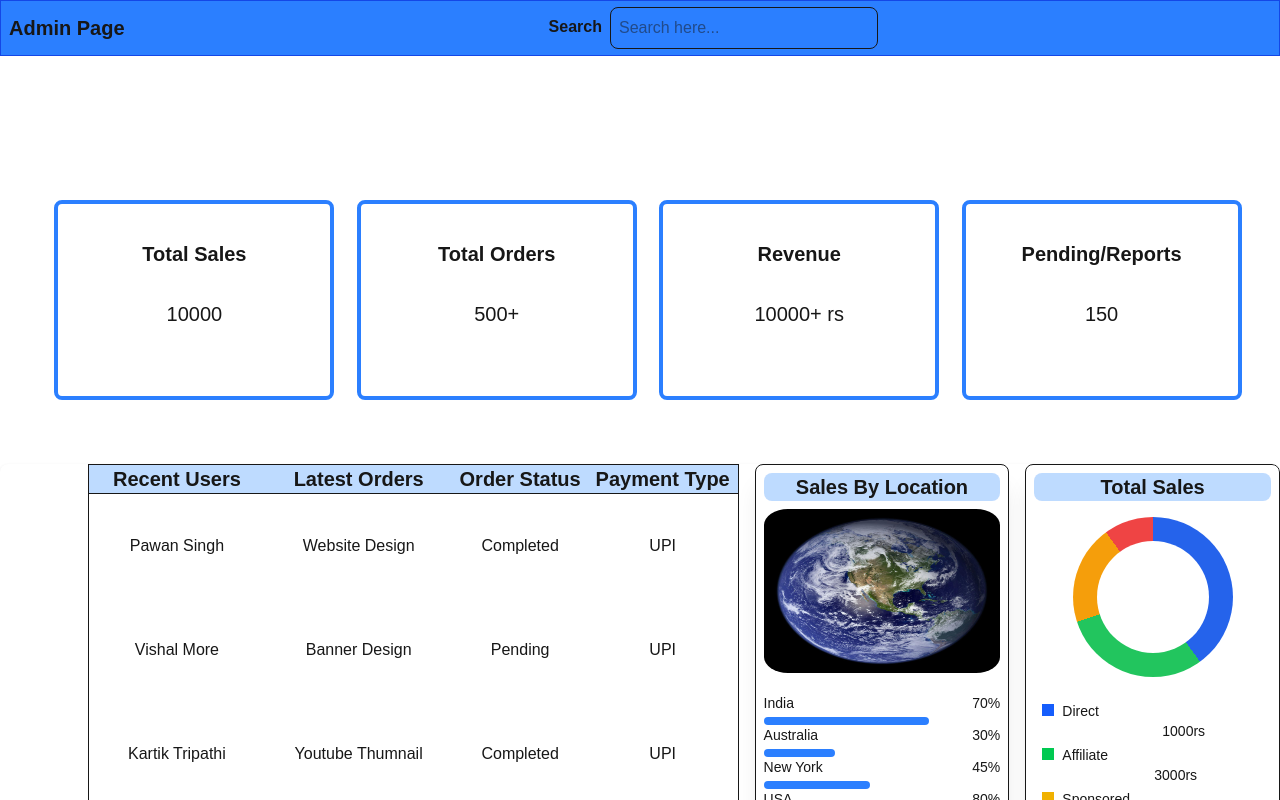
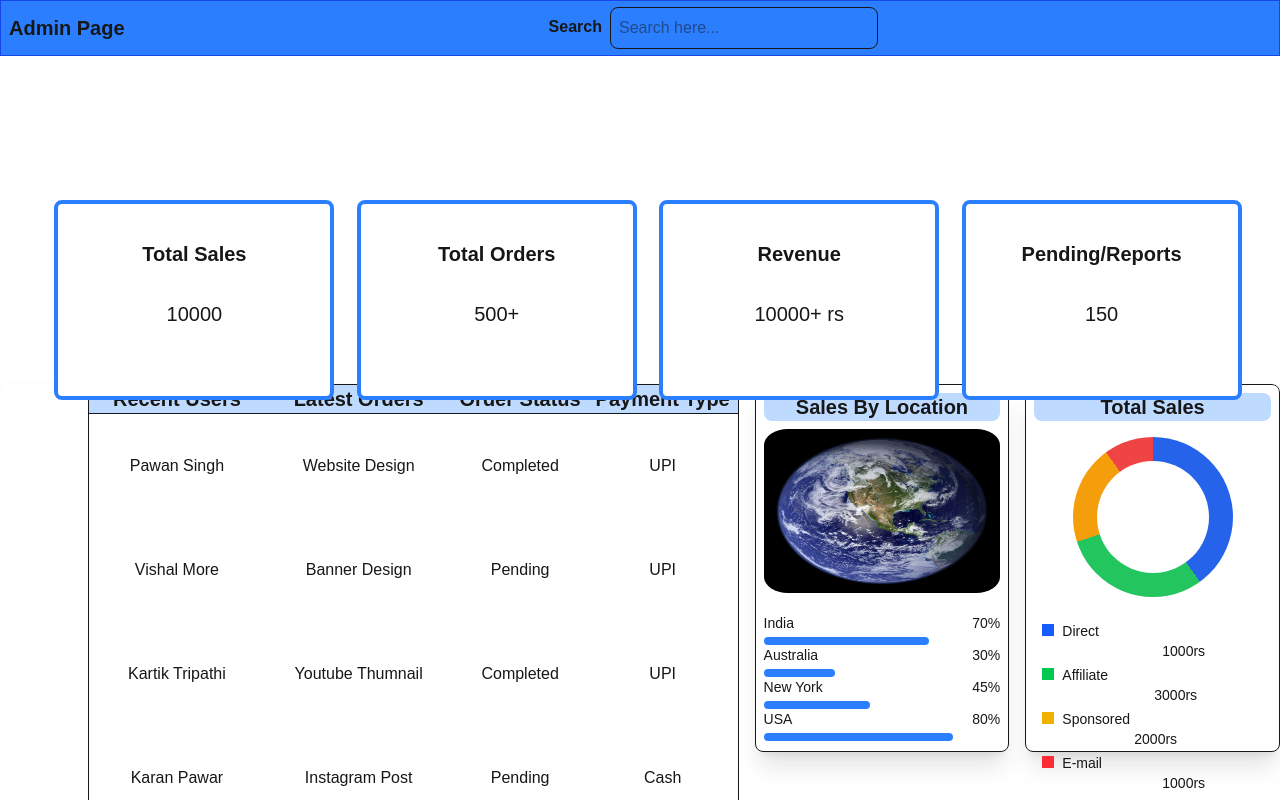
Before and after one commit to keshavgit23/Demo-Next-App, a Next.js app: page /admin in a window 1280 px wide. Shown: the top 800 px of the page. Built offline with nearby package versions, Linux system fonts and the light colour scheme.

Commit message:
Updated admin page layout

```diff
--- a/app/admin/page.tsx
+++ b/app/admin/page.tsx
@@ -1,6 +1,7 @@
 // import {useRouter} from "next/navigation";
 import AdminNavbar from "../components/AdminNavbar";
 import SmallCard from "../components/SmallCard";
+import AdminFooter from "../components/AdminFooter";
 
 export default function AdminPage() {
 
@@ -11,9 +12,9 @@ export default function AdminPage() {
             <SmallCard />
             <div>
 
-                <div className="flex justify-start mt-40 overflow-y-auto bg-white rounded-lg shadow">
-                    <table className=" w-180 border-collapse border border-2-grey ml-22">
-                        <thead className="bg-blue-200 rounded-lg">
+                <div className="flex justify-start mt-20 mb-10 overflow-y-auto bg-white rounded-lg shadow">
+                    <table className="w-180 border-collapse border border-2-grey ml-22 rounded-lg">
+                        <thead className="bg-blue-200">
                             <tr>
                                 <th className="text-xl font-semibold text-black-600 border-b">Recent Users</th>
                                 <th className="text-xl font-semibold text-black-500 border-b">Latest Orders</th>
@@ -96,6 +97,7 @@ export default function AdminPage() {
                     </div>
                 </div>
             </div>
+            <AdminFooter/>
         </>
     );
 }
```
